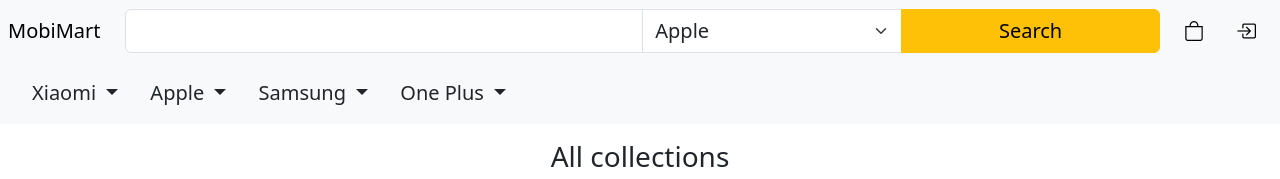
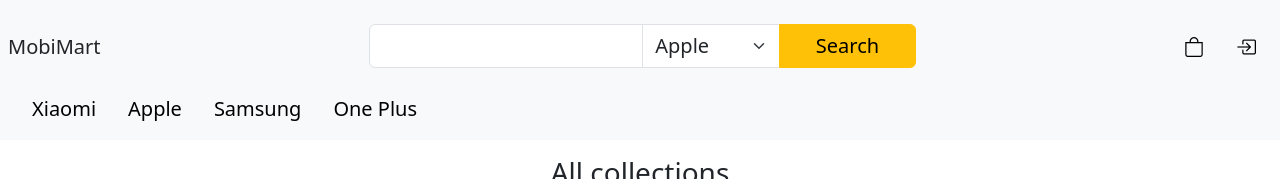
Before and after one commit to t-web-ai/mobile-market, a plain HTML site: page collection.html in a window 1280 px wide. Shown: the top 179 px of the page. Drawn offline with nearby package versions, Linux system fonts and the light colour scheme.

Commit message:
Update menu bar.

```diff
--- a/collection.html
+++ b/collection.html
@@ -24,7 +24,7 @@
   <body>
     <!-- menu bar - start -->
     <div class="d-flex bg-light flex-column sticky-top">
-      <div class="d-flex justify-content-between w-100">
+      <div class="d-flex justify-content-between w-100 mt-3">
         <div class="navbar navbar-expand-sm d-flex align-items-center">
           <div
             class="navbar-toggler mx-2 p-2 fs-5"
@@ -33,20 +33,29 @@
           >
             <i class="bi bi-list"></i>
           </div>
-          <div class="p-2 fs-5 text-nowrap">
-            <a href="/" class="text-decoration-none text-black">MobiMart</a>
+          <div class="p-2 fs-5 text-nowrap">MobiMart</div>
+        </div>
+        <form action="/items" method="GET">
+          <div class="input-group d-none d-sm-flex p-2 px-3 align-items-center">
+            <input type="text" class="form-control w-50 fs-5" name="model" />
+            <select
+              name="filter"
+              id=""
+              class="form-select d-none d-md-block w-25 fs-5"
+            >
+              <option value="Apple">Apple</option>
+              <option value="Xiaomi">Xiaomi</option>
+              <option value="Samsung">Samsung</option>
+              <option value="OnePlus">One Plus</option>
+            </select>
+            <input
+              type="submit"
+              class="btn btn-warning fs-5 w-25"
+              value="Search"
+            />
           </div>
-        </div>
-        <div class="input-group d-none d-sm-flex p-2 px-3 align-items-center">
-          <input type="text" class="form-control w-50 fs-5" />
-          <select name="" id="" class="form-select d-none d-md-block w-25 fs-5">
-            <option value="">Apple</option>
-            <option value="">Xiaomi</option>
-            <option value="">Samsung</option>
-            <option value="">One Plus</option>
-          </select>
-          <div class="btn btn-warning fs-5 w-25">Search</div>
-        </div>
+        </form>
+
         <div class="d-flex align-items-center navbar navbar-expand">
           <div class="p-2 fs-5 navbar-brand">
             <i class="bi bi-bag"></i>
@@ -54,7 +63,7 @@
           <div class="p-2 fs-5 navbar-brand">
             <a
               href="/user/sign-up.html"
-              class="text-decoreation-none text-black"
+              class="text-decoration-none text-black"
             >
               <i class="bi bi-box-arrow-in-right"></i>
             </a>
@@ -62,59 +71,72 @@
         </div>
       </div>
       <div class="d-flex justify-content-center d-sm-none">
-        <div class="input-group w-100 px-2">
-          <input type="text" class="form-control" />
-          <div class="btn btn-warning fs-5">Search</div>
-        </div>
+        <form action="/items" class="input-group w-100 px-2">
+          <input type="text" class="form-control" name="model" />
+          <input type="text" value="all" name="filter" hidden />
+          <input type="submit" value="Search" class="btn btn-warning fs-5" />
+        </form>
       </div>
       <div class="navbar navbar-expand-sm">
         <div class="collapse navbar-collapse ps-4" id="menu">
           <ul class="navbar-nav flex-wrap column-gap-3">
             <li class="nav-item p-2 fs-5 dropdown">
-              <div class="dropdown-toggle" data-bs-toggle="dropdown">
-                Xiaomi
-              </div>
-              <div class="dropdown-menu fs-5 dropdown">
+              <a
+                href="/collection/item.html?name=Xiaomi"
+                class="text-decoration-none text-black"
+              >
+                <div>Xiaomi</div>
+              </a>
+              <!-- <div class="dropdown-menu fs-5 dropdown">
                 <div class="dropdown-item">Latest</div>
                 <div class="dropdown-item">Flagship</div>
                 <div class="dropdown-item">Mid-Range</div>
                 <div class="dropdown-item">Budget</div>
                 <div class="dropdown-item">Note Series</div>
                 <div class="dropdown-item">Price to performance</div>
-              </div>
+              </div> -->
             </li>
             <li class="nav-item p-2 fs-5 dropdown">
-              <div class="dropdown-toggle fs-5" data-bs-toggle="dropdown">
-                Apple
-              </div>
-              <div class="dropdown-menu fs-5">
+              <a
+                href="/collection/item.html?name=Apple"
+                class="text-decoration-none text-black"
+              >
+                <div>Apple</div>
+              </a>
+              <!-- <div class="dropdown-menu fs-5">
                 <div class="dropdown-item">Latest</div>
                 <div class="dropdown-item">Pink</div>
                 <div class="dropdown-item">Green</div>
                 <div class="dropdown-item">Black</div>
-              </div>
+              </div> -->
             </li>
             <li class="nav-item p-2 fs-5 dropdown">
-              <div class="dropdown-toggle" data-bs-toggle="dropdown">
-                Samsung
-              </div>
-              <div class="dropdown-menu fs-5">
+              <a
+                href="/collection/item.html?name=Samsung"
+                class="text-decoration-none text-black"
+              >
+                <div>Samsung</div>
+              </a>
+              <!-- <div class="dropdown-menu fs-5">
                 <div class="dropdown-item">Latest</div>
                 <div class="dropdown-item">Flagship</div>
                 <div class="dropdown-item">Mid-Range</div>
                 <div class="dropdown-item">Budget</div>
-              </div>
+              </div> -->
             </li>
             <li class="nav-item p-2 fs-5 dropdown">
-              <div class="dropdown-toggle" data-bs-toggle="dropdown">
-                One Plus
-              </div>
-              <div class="dropdown-menu fs-5">
+              <a
+                href="/collection/item.html?name=OnePlus"
+                class="text-decoration-none text-black"
+              >
+                <div>One Plus</div>
+              </a>
+              <!-- <div class="dropdown-menu fs-5">
                 <div class="dropdown-item">Latest</div>
                 <div class="dropdown-item">Flagship</div>
                 <div class="dropdown-item">Mid-Range</div>
                 <div class="dropdown-item">Budget</div>
-              </div>
+              </div> -->
             </li>
           </ul>
         </div>
```
Also changed, not shown: collection/details.html (+61 -39 lines), collection/item.html (+61 -39 lines), index.html (+62 -36 lines).
